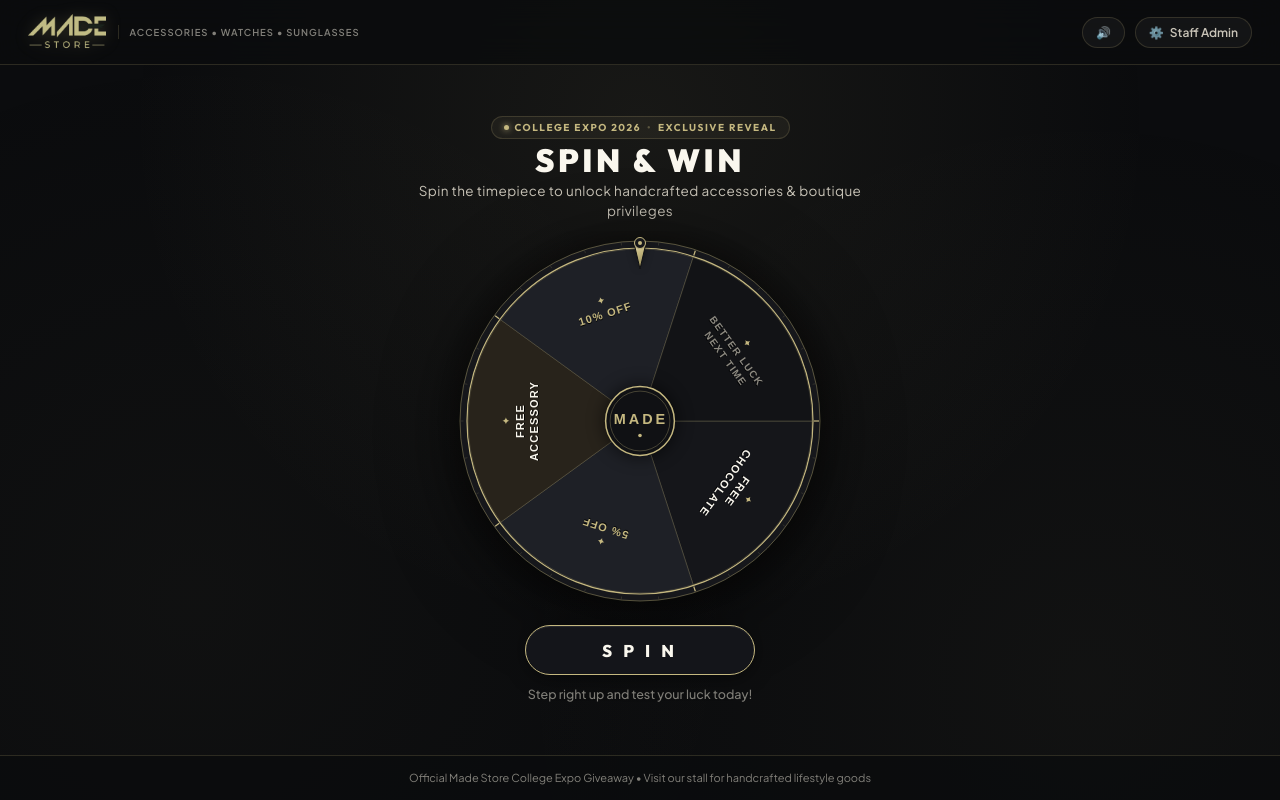
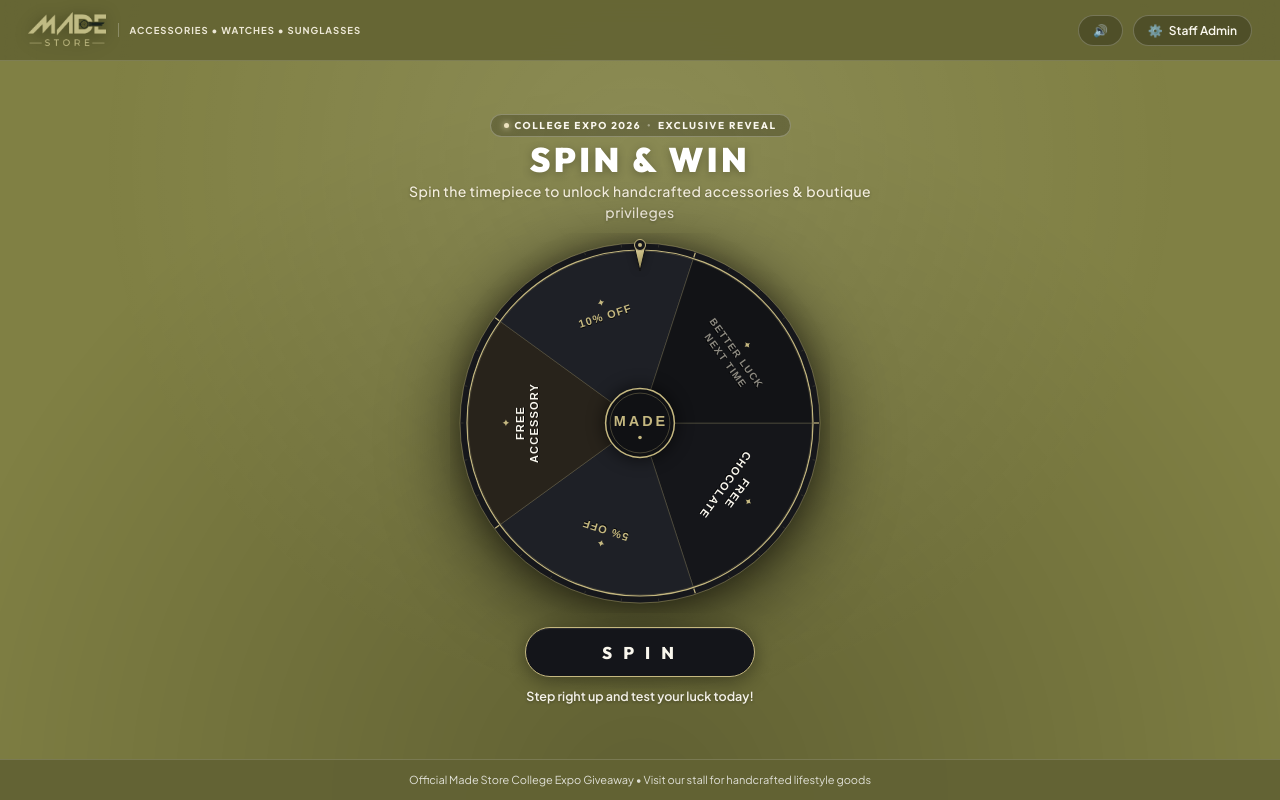
Before and after one commit to abhinhere/madestorespin, a website built with Vite: page index.html in a window 1280 px wide. Built offline with nearby package versions, Linux system fonts and the light colour scheme.

Commit message:
style: update theme colors and typography contrast

```diff
--- a/style.css
+++ b/style.css
@@ -5,8 +5,8 @@
    =================================================================== */
 
 :root {
-  --color-bg-base: #0B0C0E;
-  --color-bg-surface: #121419;
+  --color-bg-base: #808044;
+  --color-bg-surface: #686835;
   --color-bg-card: #181A22;
   --color-bg-card-hover: #1F222C;
   --color-bg-input: #15171F;
@@ -84,9 +84,8 @@
   width: 100vw;
   height: 100vh;
   background-image:
-    radial-gradient(circle at 50% 15%, rgba(197, 184, 128, 0.07) 0%, transparent 55%),
-    radial-gradient(circle at 85% 85%, rgba(197, 184, 128, 0.04) 0%, transparent 45%),
-    radial-gradient(circle at 15% 75%, rgba(197, 184, 128, 0.03) 0%, transparent 45%);
+    radial-gradient(circle at 50% 20%, rgba(255, 255, 255, 0.09) 0%, transparent 60%),
+    radial-gradient(circle at 50% 100%, rgba(0, 0, 0, 0.25) 0%, transparent 70%);
   pointer-events: none;
   z-index: 0;
 }
@@ -107,11 +106,11 @@
   display: flex;
   justify-content: space-between;
   align-items: center;
-  padding: 14px 28px;
-  background-color: rgba(11, 12, 14, 0.85);
+  padding: 12px 28px;
+  background-color: rgba(100, 100, 52, 0.94);
   backdrop-filter: blur(16px);
   -webkit-backdrop-filter: blur(16px);
-  border-bottom: 1px solid var(--color-border);
+  border-bottom: 1px solid rgba(255, 255, 255, 0.16);
   position: sticky;
   top: 0;
   z-index: 50;
@@ -129,22 +128,22 @@
   max-width: 140px;
   object-fit: contain;
   display: block;
-  filter: drop-shadow(0 2px 8px rgba(197, 184, 128, 0.25));
+  filter: drop-shadow(0 2px 8px rgba(0, 0, 0, 0.35));
 }
 
 .brand-tag-wrap {
   display: flex;
   flex-direction: column;
   justify-content: center;
-  border-left: 1px solid var(--color-border);
+  border-left: 1px solid rgba(255, 255, 255, 0.25);
   padding-left: 10px;
 }
 
 .brand-tag {
   font-size: 9.5px;
-  font-weight: 600;
+  font-weight: 700;
   letter-spacing: 1px;
-  color: var(--color-text-muted);
+  color: #EDE8D6;
   text-transform: uppercase;
 }
 
@@ -158,11 +157,11 @@
   display: inline-flex;
   align-items: center;
   justify-content: center;
-  padding: 7px 13px;
-  background: rgba(255, 255, 255, 0.04);
-  border: 1px solid var(--color-border);
+  padding: 7px 14px;
+  background: rgba(0, 0, 0, 0.22);
+  border: 1px solid rgba(255, 255, 255, 0.22);
   border-radius: var(--radius-full);
-  color: var(--color-text-secondary);
+  color: #FAF7EE;
   cursor: pointer;
   transition: var(--transition);
   font-family: var(--font-body);
@@ -171,9 +170,9 @@
 }
 
 .header-btn:hover {
-  background: rgba(212, 196, 154, 0.08);
-  border-color: var(--color-gold);
-  color: var(--color-gold-light);
+  background: rgba(0, 0, 0, 0.38);
+  border-color: #FFFFFF;
+  color: #FFFFFF;
   transform: translateY(-1px);
 }
 
@@ -210,15 +209,15 @@
   display: inline-flex;
   align-items: center;
   gap: 6px;
-  padding: 3px 12px;
-  background: rgba(212, 196, 154, 0.06);
-  border: 1px solid var(--color-border);
+  padding: 3px 13px;
+  background: rgba(0, 0, 0, 0.22);
+  border: 1px solid rgba(255, 255, 255, 0.25);
   border-radius: var(--radius-full);
   font-family: var(--font-display);
   font-size: 10px;
   font-weight: 700;
   letter-spacing: 1.5px;
-  color: var(--color-gold);
+  color: #FAF7EE;
   margin-bottom: 4px;
 }
 
@@ -226,31 +225,33 @@
   width: 5px;
   height: 5px;
   border-radius: 50%;
-  background: var(--color-gold);
-  box-shadow: 0 0 6px var(--color-gold);
+  background: #EDE3C0;
+  box-shadow: 0 0 6px #EDE3C0;
 }
 
 .pill-divider {
-  opacity: 0.35;
+  opacity: 0.4;
 }
 
 .brand-headline {
   font-family: var(--font-display);
   font-weight: 900;
-  font-size: clamp(22px, 3.6vw, 32px);
+  font-size: clamp(24px, 3.6vw, 34px);
   letter-spacing: 3.5px;
-  color: var(--color-text-primary);
+  color: #FFFFFF;
   line-height: 1.1;
   margin-bottom: 3px;
+  text-shadow: 0 2px 8px rgba(0, 0, 0, 0.25);
 }
 
 .hero-invitation {
-  font-size: clamp(12px, 1.8vw, 13.5px);
-  font-weight: 400;
-  color: var(--color-text-secondary);
+  font-size: clamp(12.5px, 1.8vw, 14px);
+  font-weight: 500;
+  color: #F5EFE0;
   letter-spacing: 0.4px;
   max-width: 480px;
   margin: 0 auto;
+  text-shadow: 0 1px 3px rgba(0, 0, 0, 0.25);
 }
 
 /* Wheel Canvas Stage */
@@ -439,18 +440,19 @@
 
 .status-subtext {
   font-size: 12.5px;
-  color: var(--color-text-muted);
-  font-weight: 500;
+  color: #F8F5EC;
+  font-weight: 600;
+  text-shadow: 0 1px 3px rgba(0, 0, 0, 0.3);
 }
 
 /* Footer */
 .app-footer {
   text-align: center;
-  padding: 14px;
+  padding: 12px 14px;
   font-size: 11px;
-  color: var(--color-text-muted);
-  border-top: 1px solid var(--color-border);
-  background: rgba(11, 12, 14, 0.7);
+  color: rgba(255, 255, 255, 0.8);
+  border-top: 1px solid rgba(255, 255, 255, 0.15);
+  background: rgba(98, 98, 52, 0.95);
 }
 
 /* ===================================================================
```
